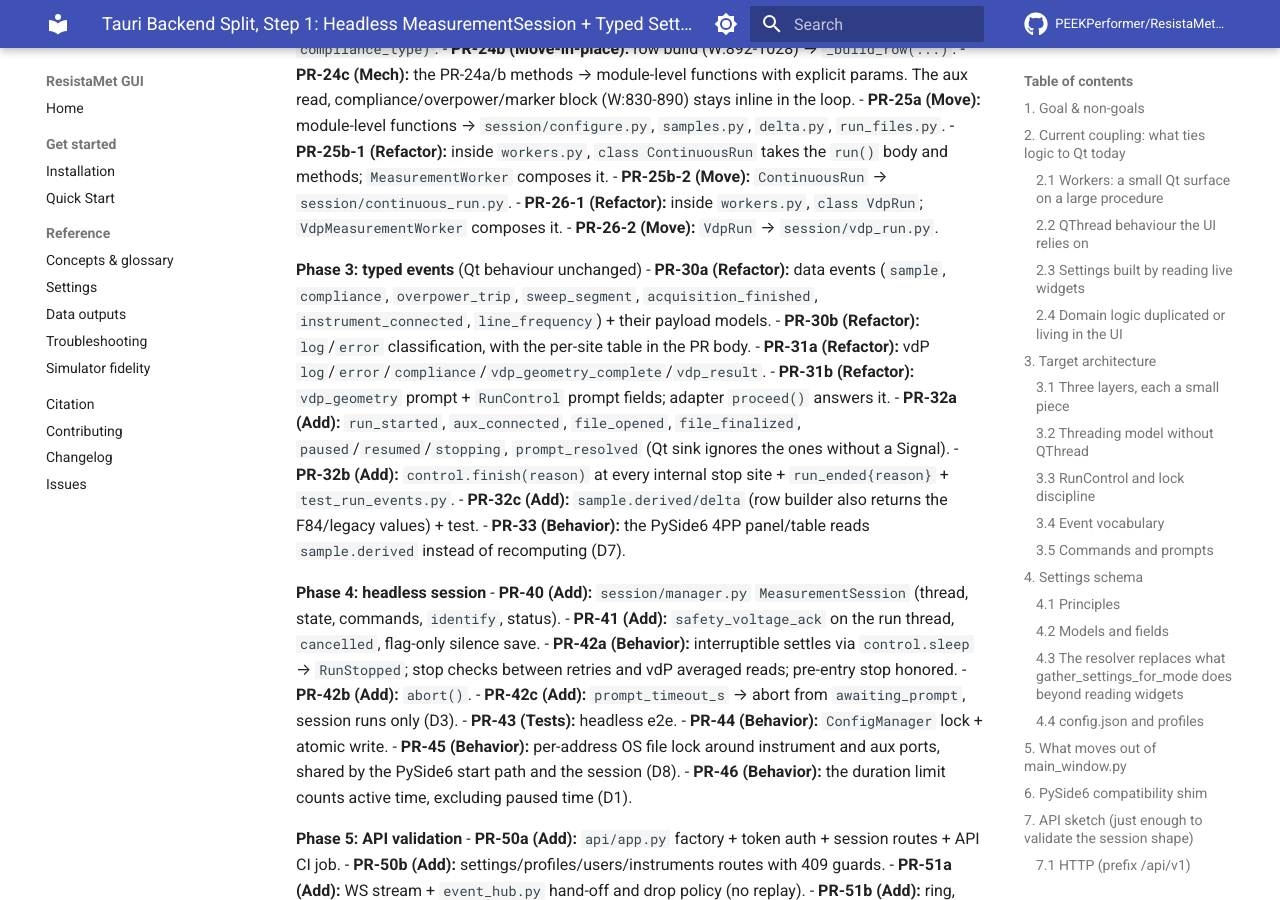
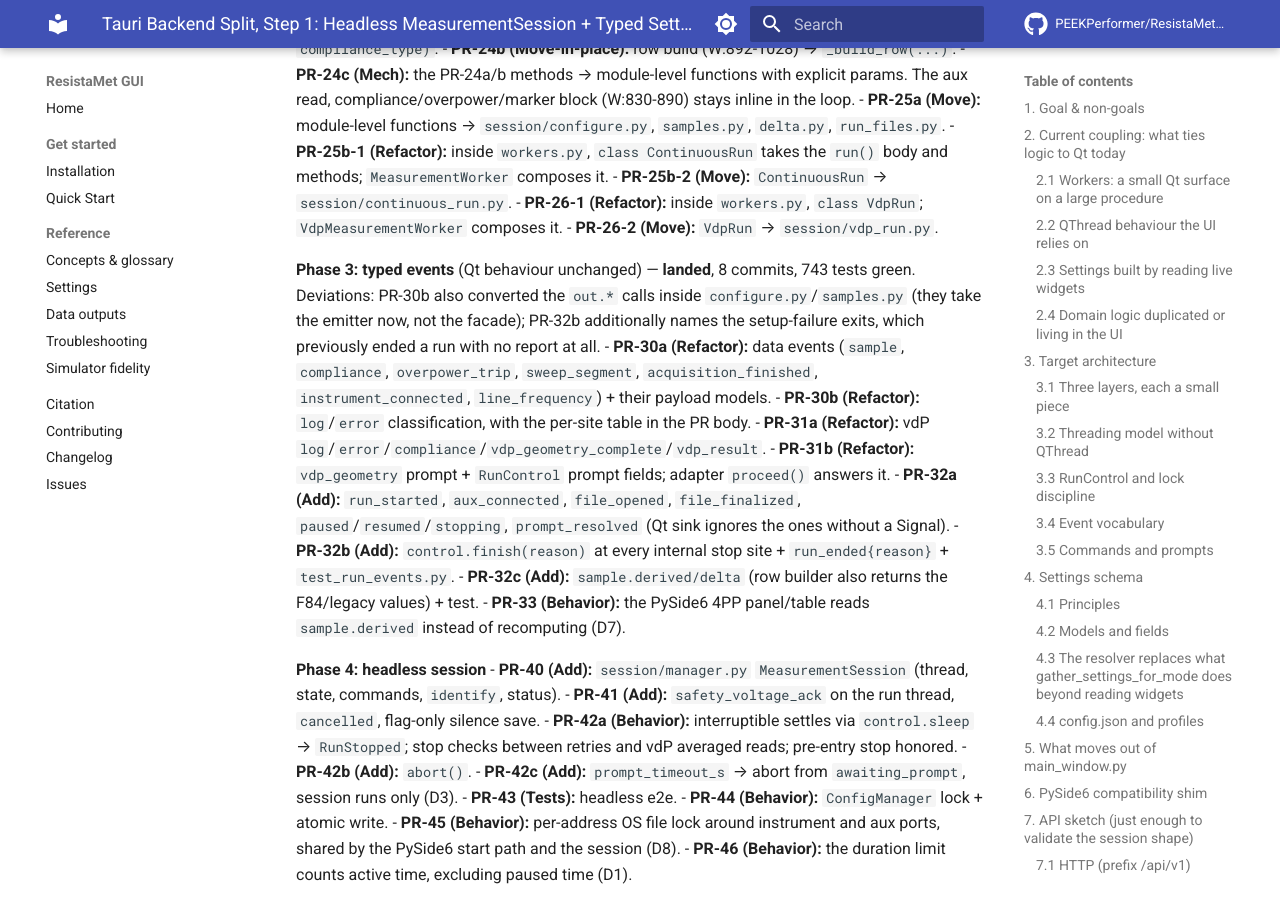
Before and after one commit to PEEKPerformer/ResistaMet-GUI, an MkDocs documentation site: the page built from docs/design/tauri_backend_split.md, in a window 1280 px wide and 900 px high, scrolled down 27880 px. Built offline with MkDocs 1.6.1 and Material for MkDocs 9.7.7, drawn with Linux system fonts in a browser that asks for light colours; comment, search, counter and statistics services are not loaded.

Commit message:
docs(design): record Phase 3 as landed

```diff
--- a/docs/design/tauri_backend_split.md
+++ b/docs/design/tauri_backend_split.md
@@ -828,7 +828,10 @@ needed `nplc`, `use_delta` and `reading_str` passed explicitly; `session/delta.p
 - **PR-26-1 (Refactor):** inside `workers.py`, `class VdpRun`; `VdpMeasurementWorker` composes it.
 - **PR-26-2 (Move):** `VdpRun` → `session/vdp_run.py`.
 
-**Phase 3: typed events** (Qt behaviour unchanged)
+**Phase 3: typed events** (Qt behaviour unchanged) — **landed**, 8 commits, 743 tests green.
+Deviations: PR-30b also converted the `out.*` calls inside `configure.py`/`samples.py` (they take the
+emitter now, not the facade); PR-32b additionally names the setup-failure exits, which previously ended a
+run with no report at all.
 - **PR-30a (Refactor):** data events (`sample`, `compliance`, `overpower_trip`, `sweep_segment`,
   `acquisition_finished`, `instrument_connected`, `line_frequency`) + their payload models.
 - **PR-30b (Refactor):** `log`/`error` classification, with the per-site table in the PR body.
```
